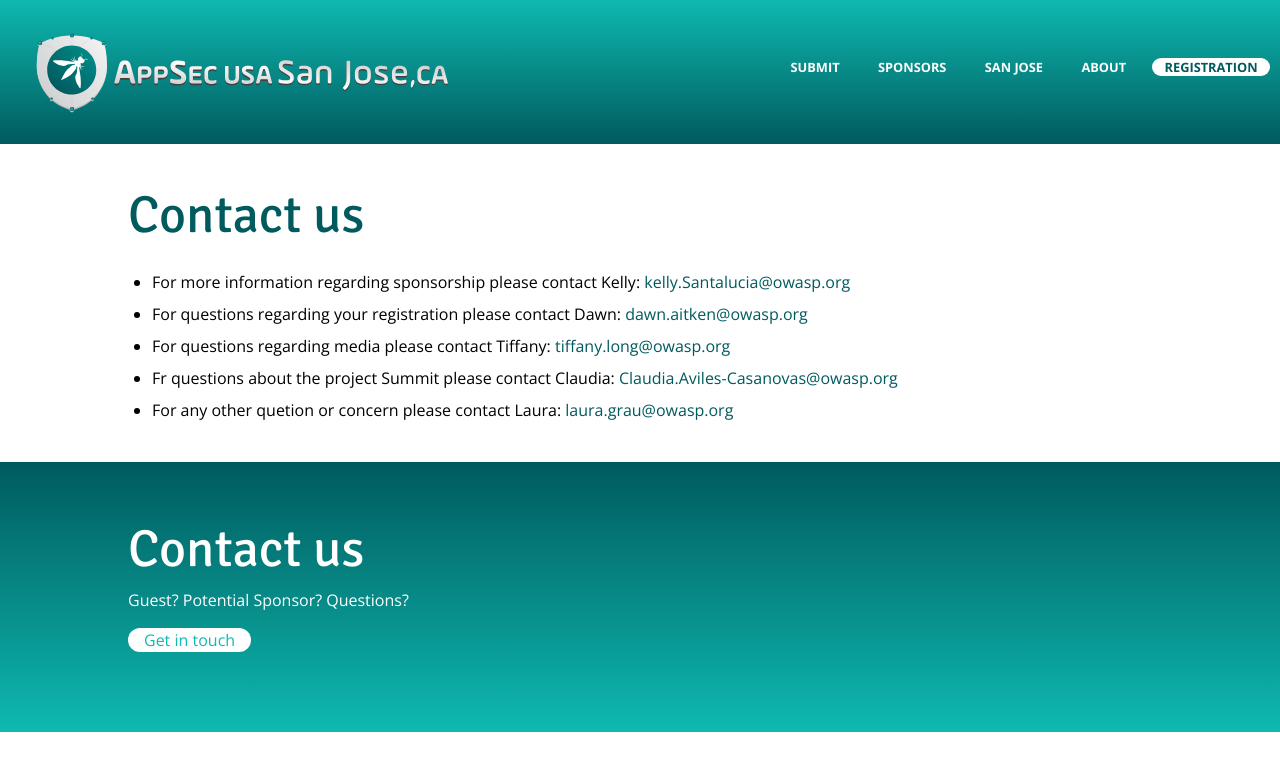
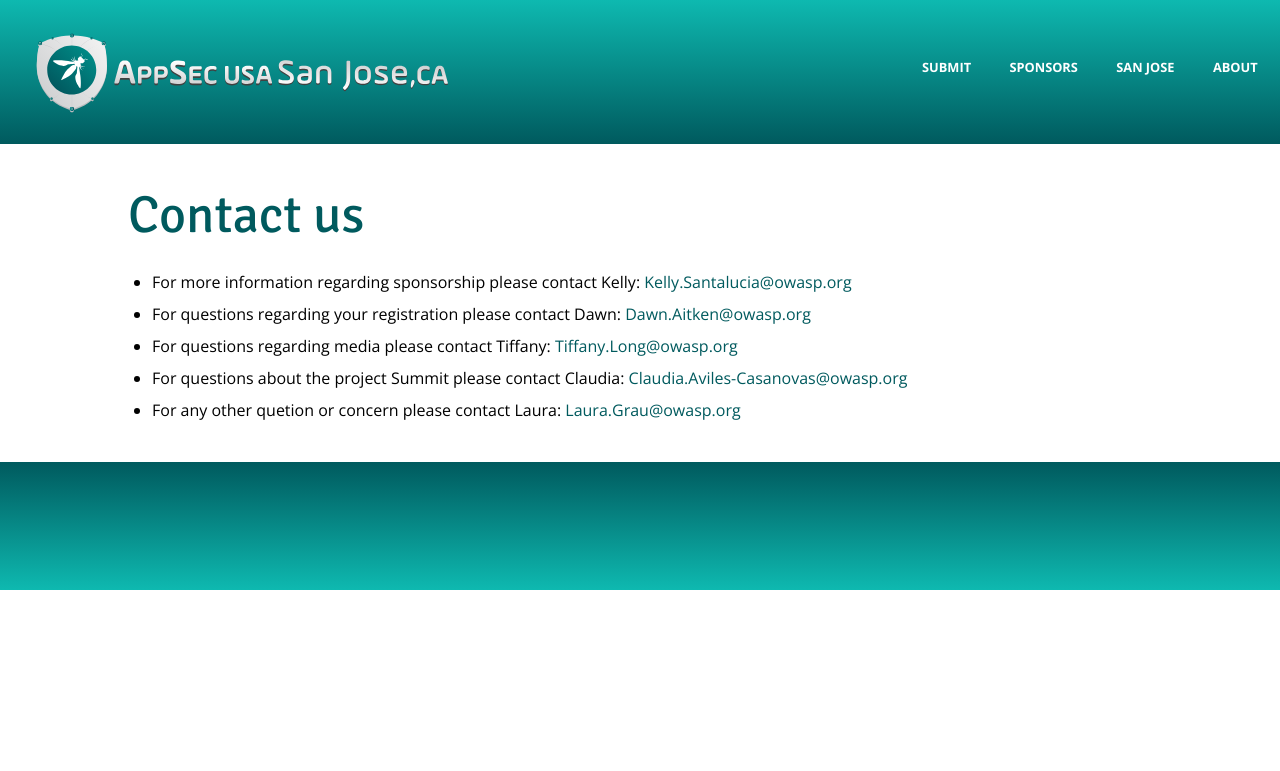
Before and after one commit to OWASP/AppSecUSA2018, a Jekyll site: the page built from about/contact-us.md, in a window 1280 px wide. Shown: the top 771 px of the page. Built offline with Jekyll 4.4.1, drawn with Linux system fonts in a browser that asks for light colours.

Commit message:
Fixing some issues

```diff
--- a/_data/menus.yml
+++ b/_data/menus.yml
@@ -24,7 +24,3 @@
   - title: Team
     url  : about/team
   - title: Diversity statement
-    url  : about/diversity-statement
-- title: Registration
-  url: registration/
-  css: emp
--- a/_includes/footer.html
+++ b/_includes/footer.html
@@ -1,11 +1,13 @@
 </div>
 
 <section class="gradientrev footer">
+{% if page.footerless %}
+{% else %}
 	<h1>Contact us</h1>
 	<p>Guest? Potential Sponsor? Questions? </p>
 	<a href="/about/contact-us">Get in touch</a>
+{% endif %}
 </section>
-
 
 </body>
 </html>
--- a/about/contact-us.md
+++ b/about/contact-us.md
@@ -1,11 +1,12 @@
 ---
 title: Contact us
+footerless: true
 ---
 
 # {{page.title}}
 
-* For more information regarding sponsorship please contact Kelly:  [kelly.Santalucia@owasp.org](mailto:kelly.Santalucia@owasp.org)
-* For questions regarding your registration please contact Dawn: [dawn.aitken@owasp.org](mailto:dawn.aitken@owasp.org)
-* For questions regarding media please contact Tiffany: [tiffany.long@owasp.org](mailto:tiffany.long@owasp.org)
-* Fr questions about the project Summit please contact Claudia: [Claudia.Aviles-Casanovas@owasp.org](mailto:Claudia.Aviles-Casanovas@owasp.org)
-* For any other quetion or concern please contact Laura: [laura.grau@owasp.org](mailto:laura.grau@owasp.org)
+* For more information regarding sponsorship please contact Kelly:  [Kelly.Santalucia@owasp.org](mailto:kelly.Santalucia@owasp.org)
+* For questions regarding your registration please contact Dawn: [Dawn.Aitken@owasp.org](mailto:dawn.aitken@owasp.org)
+* For questions regarding media please contact Tiffany: [Tiffany.Long@owasp.org](mailto:tiffany.long@owasp.org)
+* For questions about the project Summit please contact Claudia: [Claudia.Aviles-Casanovas@owasp.org](mailto:Claudia.Aviles-Casanovas@owasp.org)
+* For any other quetion or concern please contact Laura: [Laura.Grau@owasp.org](mailto:laura.grau@owasp.org)
--- a/index.html
+++ b/index.html
@@ -7,9 +7,9 @@
 
 	<h2>AppSec USA</h1>
 	<h3>8<sup>th</sup>-12<sup>th</sup> October 2018</h3>
-	<h1>A breakthrough</h1>
-	<h1><em>Conference</em></h1>
-	<a>Buy tickets</a><a>Register</a>
+	<h1>Security through</h1>
+	<h1><em>Enablement</em></h1>
+
 
 </section>
 <section class="">
```
Also changed, not shown: sanjose/hotel.md (+2 -2 lines).
